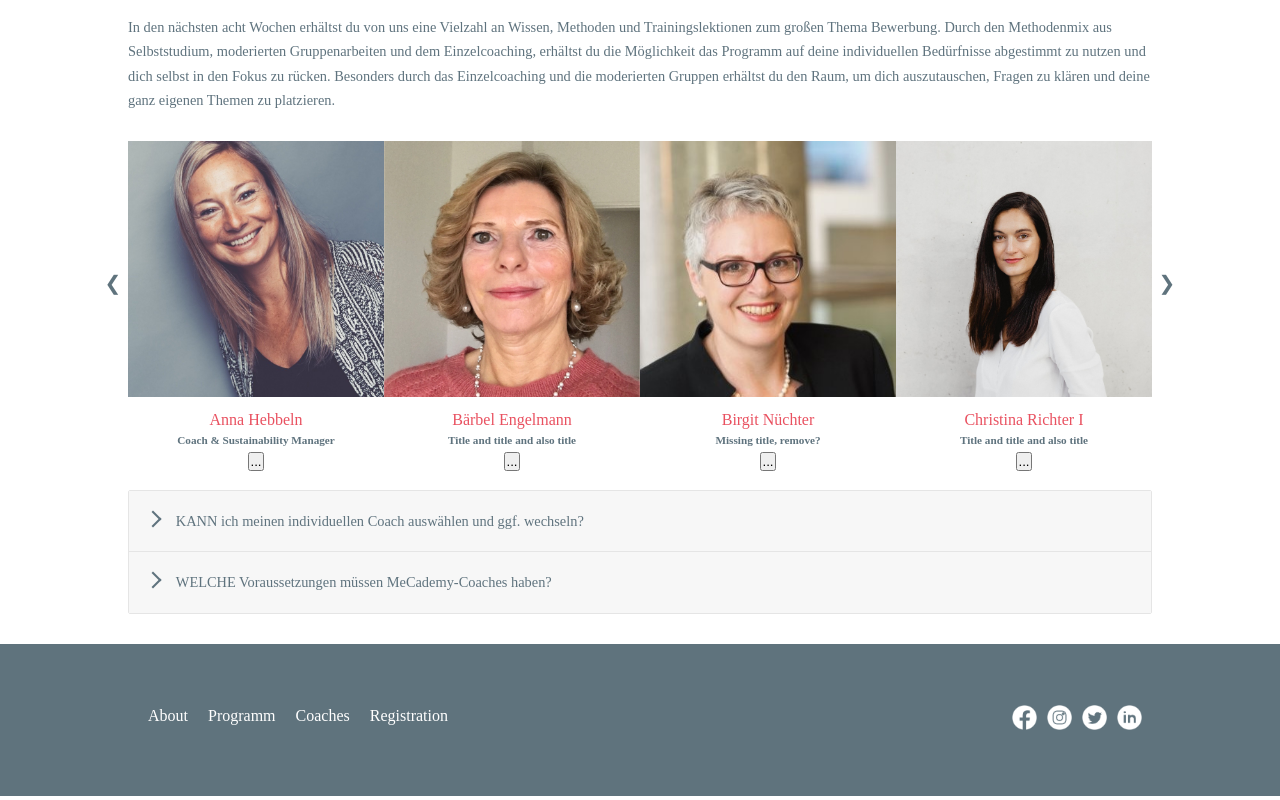
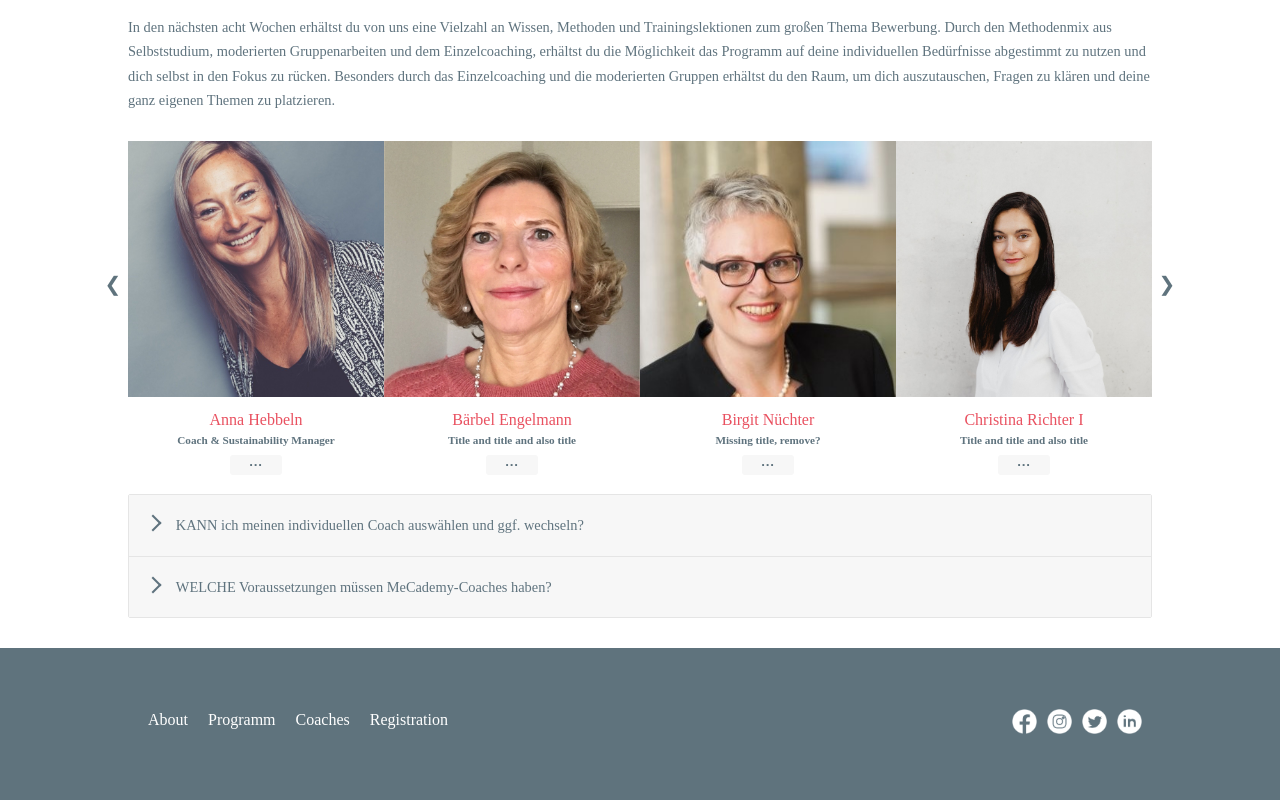
Before and after one commit to carlosaore/Me_Cademy, a React (Create React App) app: page /Coaches in a window 1280 px wide. Shown: the part 569-1369 px from the top of the page. Built offline with nearby package versions, Linux system fonts and the light colour scheme; a web font is replaced by a local one.

Commit message:
styled a button

```diff
--- a/src/components/molecules/CoachesCarousel.js
+++ b/src/components/molecules/CoachesCarousel.js
@@ -9,6 +9,23 @@ import CarouselImg from '../atoms/Img';
 import P from '../atoms/P';
 import H3 from '../atoms/H3';
 import { textData } from '../../data/textData';
+import styled from 'styled-components';
+
+const More = styled.button`
+    width : 25%;
+    height : 1.5em;
+    border-radius : 3px;
+    border : none;
+    color : ${props => props.theme.colors.meCademyTextGrey};
+    line-height : 1.5em;
+    background-color : ${props => props.theme.colors.meCademyLightGrey};
+    margin : 2.5% auto 0 auto;
+    font-weight : bold;
+
+    :hover {
+        background-color : ${props => props.theme.colors.meCademyLightTeal}
+    }
+`
 
 class CoachesCarousel extends Component {
     render() {
@@ -55,7 +72,7 @@ class CoachesCarousel extends Component {
                             <TextDiv>
                                 <H3 small salmon last>{coach.name}</H3>
                                 <P small last justify lastCenter><strong>{coach.title}</strong></P>
-                                <button id={index} onClick={event => console.log(textData.coachesData[event.target.id].name)}>...</button>
+                                <More id={index} onClick={event => console.log(textData.coachesData[event.target.id].name)}>···</More>
                             </TextDiv>
                         </div>
                         ))}
```
